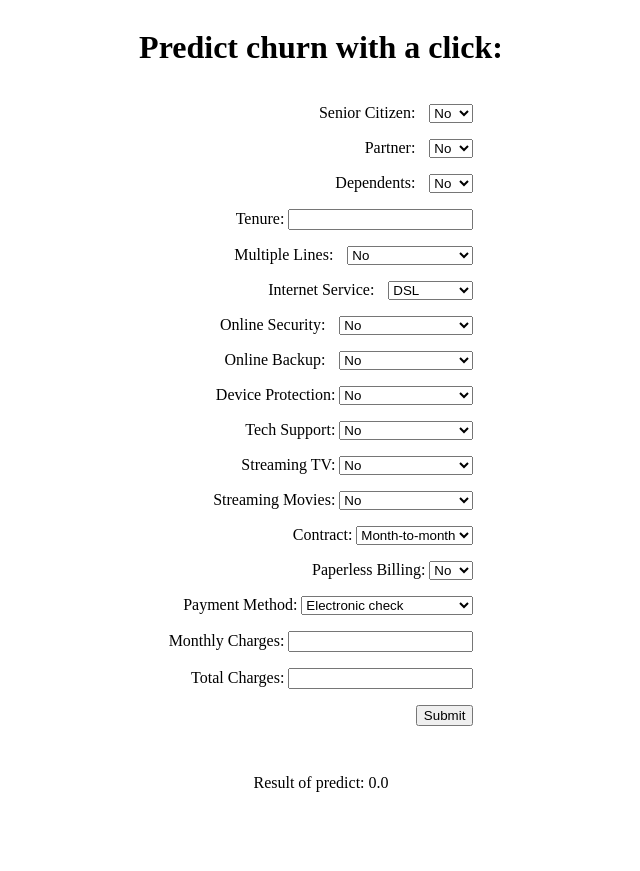
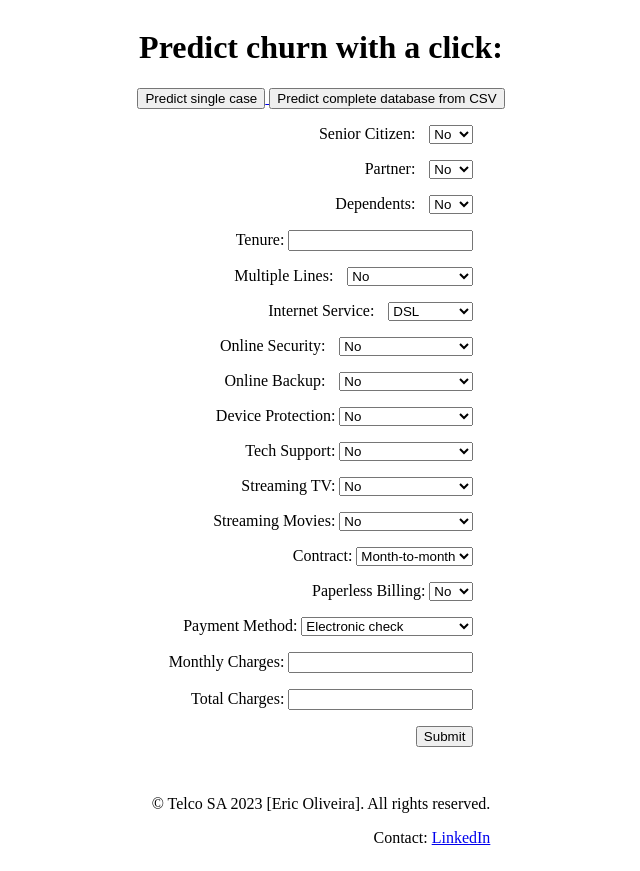
Before and after one commit to Eric-Oliveira-ds/Telco-Customer-Churn, a Flask app: page /predict in a window 1280 px wide. Shown: the whole page, without its empty margins (319-959 px from the left). Before the commit the page ends 792 px from the top, so only its background shows below. Run offline with Flask 2, Linux system fonts and the light colour scheme; parts of the project's set-up code (start-up, migrations or seed data) failed here and were passed over.

Commit message:
end HTML template v1 deploy

```diff
--- a/api/templates/predict.html
+++ b/api/templates/predict.html
@@ -1,3 +1,4 @@
+<html>
 <head>
   <style>
     body {
@@ -11,10 +12,18 @@
   <title>Telco SA churn predict</title>
 </head>
 <body>
-    <h1 style="text-align:center;">Predict churn with a click:</h1>
-    <form action = "/predict" method = "post">
-      <p style="text-align:right;">Senior Citizen:
-        <select name="SeniorCitizen" style="margin-left:10px;">
+  <h1 style="text-align: center;">Predict churn with a click:</h1>
+  <div style="text-align: center;">
+    <a href="/predict">
+      <input type="button" value="Predict single case">
+    </a>
+    <a href="/predict_csv">
+      <input type="button" value="Predict complete database from CSV">
+    </a>
+  </div>
+  <form action="/predict" method="post">
+    <p style="text-align: right;">Senior Citizen:
+      <select name="SeniorCitizen" style="margin-left: 10px;">
         <option value="No">No</option>
         <option value="Yes">Yes</option>
       </select>
@@ -113,6 +122,24 @@
       <p>Total Charges: <input type="text" name="TotalCharges" /></p>
       <p><input type = 'submit' value = "Submit" /></p>
     </form>
-    <p>Result of predict: {{ prediction }}</p>
+    {% if prediction %}
+    {% if prediction > 0.70 %}
+      <div class="output">
+        <h3>The probability that the user cancels the service is: {{prediction[0]}}. We recommend offering a discount package to try to keep you as a customer.</h3>
+      </div>
+    {% elif prediction > 0.50 %}
+      <div class="output">
+        <h3>The probability that the user cancels the service is: {{prediction[0]}}. We recommend contacting them to see if there are any issues we can resolve.</h3>
+      </div>
+    {% else %}
+      <div class="output">
+        <h3>The probability that the user cancels the service is: {{prediction[0]}}. Looks like he's a satisfied customer.</h3>
+      </div>
+    {% endif %}
+    {% endif %}
+  <footer>
+    <p>&copy; Telco SA 2023 [Eric Oliveira]. All rights reserved.</p>
+    <p>Contact: <a href="https://www.linkedin.com/in/eric-oliveira-ds">LinkedIn</a></p>
+  </footer>
   </body>
   </html>
```
Lines whose indentation alone changed are shown as unchanged.
